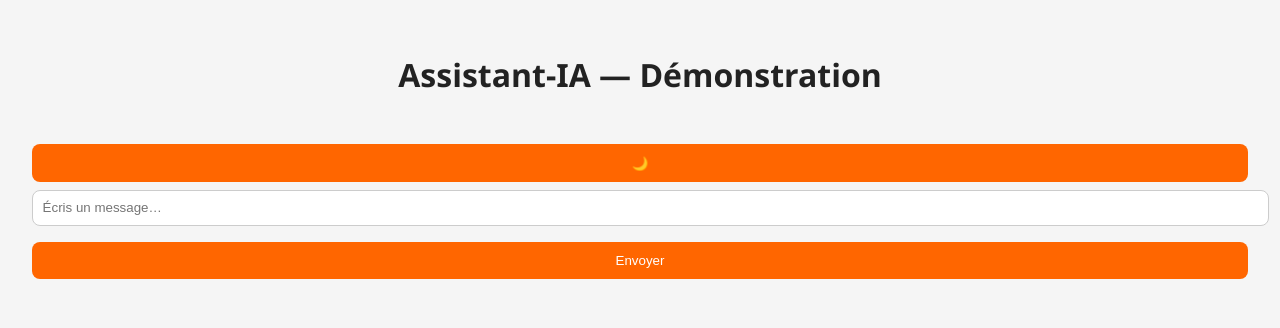
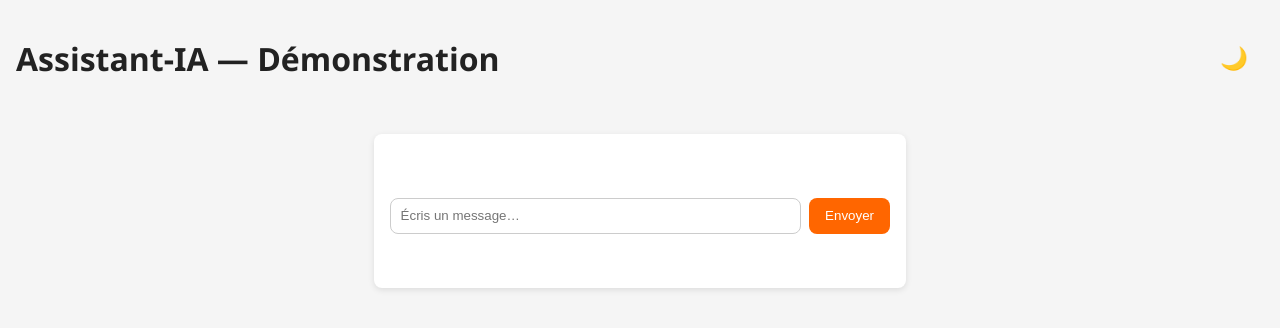
Before and after one commit to teremuhamblin/Assistant-IA, a plain HTML site: page demo.html in a window 1280 px wide. Drawn offline with Linux system fonts and the light colour scheme.

Commit message:
Refactor CSS for dark mode and layout adjustments

```diff
--- a/design/system.css
+++ b/design/system.css
@@ -7,15 +7,19 @@
   --error: #d9534f;
   --radius: 8px;
   --font: "Segoe UI", sans-serif;
+
+  --user-bg: #d1e7ff;
+  --ai-bg: #ffe4cc;
 }
 
-/* Mode sombre automatique */
-@media (prefers-color-scheme: dark) {
-  :root {
+/* Mode sombre */
+[data-theme="dark"] {
   --bg: #1e1e1e;
   --fg: #e5e5e5;
   --primary: #ff8800;
-  }
+
+  --user-bg: #2d4a66;
+  --ai-bg: #664a2d;
 }
 
 body {
@@ -23,53 +27,64 @@ body {
   color: var(--fg);
   font-family: var(--font);
   margin: 0;
-  padding: 2rem;
+  padding: 1rem;
 }
 
-h1 {
-  text-align: center;
-  margin-bottom: 2rem;
+header {
+  display: flex;
+  justify-content: space-between;
+  align-items: center;
 }
 
-.card {
+.theme-btn {
+  background: none;
+  border: none;
+  font-size: 1.4rem;
+  cursor: pointer;
+}
+
+.chat-container {
+  max-width: 500px;
+  margin: 2rem auto;
   background: white;
-  padding: 1.5rem;
-  max-width: 400px;
-  margin: auto;
+  padding: 1rem;
   border-radius: var(--radius);
   box-shadow: 0 2px 6px rgba(0,0,0,0.1);
 }
 
-@media (prefers-color-scheme: dark) {
-  .card {
+[data-theme="dark"] .chat-container {
   background: #2a2a2a;
   box-shadow: none;
 }
+
+.chat-history {
+  max-height: 400px;
+  overflow-y: auto;
+  padding: 1rem;
 }
 
-input {
-  width: 100%;
-  padding: .6rem;
-  margin-top: .5rem;
-  border-radius: var(--radius);
-  border: 1px solid #ccc;
+.message {
+  display: flex;
+  gap: .6rem;
+  margin-bottom: 1rem;
 }
 
-button {
-  margin-top: 1rem;
-  width: 100%;
-  padding: .7rem;
-  background: var(--primary);
-  color: white;
-  border: none;
-  border-radius: var(--radius);
-  cursor: pointer;
+.avatar {
+  width: 32px;
+  height: 32px;
+  border-radius: 50%;
 }
 
-.answer {
-  margin-top: 1rem;
-  font-weight: bold;
-  min-height: 1.5rem;
+.user-msg {
+  background: var(--user-bg);
+  padding: .6rem .9rem;
+  border-radius: var(--radius);
+}
+
+.ai-msg {
+  background: var(--ai-bg);
+  padding: .6rem .9rem;
+  border-radius: var(--radius);
 }
 
 /* Animation typing */
@@ -82,6 +97,28 @@ button {
   50% { border-color: transparent; }
 }
 
+.input-zone {
+  display: flex;
+  gap: .5rem;
+  margin-top: 1rem;
+}
+
+input {
+  flex: 1;
+  padding: .6rem;
+  border-radius: var(--radius);
+  border: 1px solid #ccc;
+}
+
+button {
+  padding: .6rem 1rem;
+  background: var(--primary);
+  color: white;
+  border: none;
+  border-radius: var(--radius);
+  cursor: pointer;
+}
+
 .error {
   margin-top: .5rem;
   color: var(--error);
```
Lines whose indentation alone changed are shown as unchanged.
